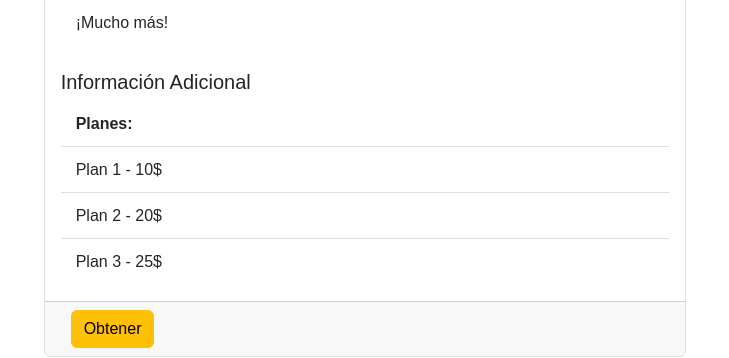
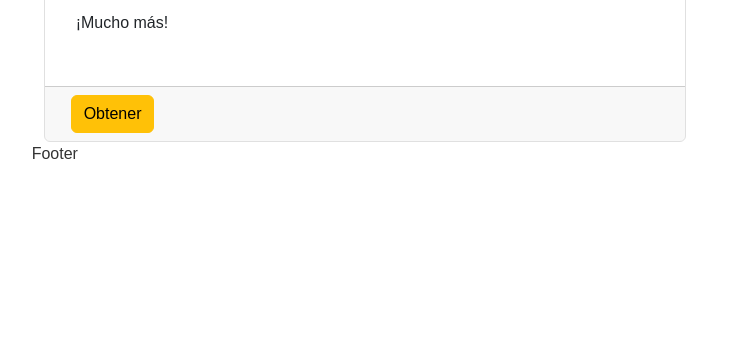
Before and after one commit to belfortep/librardos, a React (Create React App) app in the folder frontend/: page /premium in a window 1280 px wide. Shown: the part 517-875 px from the top of the page, without its empty margins (275-1004 px from the left). After the commit the page ends 800 px from the top, so only its background shows below. Built offline with nearby package versions, Linux system fonts and the light colour scheme.

Commit message:
Planes en checkout

```diff
--- a/frontend/src/pages/premiumCheckout/PremiumCheckout.jsx
+++ b/frontend/src/pages/premiumCheckout/PremiumCheckout.jsx
@@ -44,15 +44,15 @@ export const PremiumCheckout = () => {
                                 </ul>
                             </div>
                         </div>
-                        <h5 className="card-title">Información Adicional</h5>
+                        {/* <h5 className="card-title">Información Adicional</h5>
                         <ul className="list-group list-group-flush">
                             <li className="list-group-item">
                                 <strong>Planes:</strong>
                             </li>
-                            <li className="list-group-item">Plan 1 - 10$</li>
-                            <li className="list-group-item">Plan 2 - 20$</li>
-                            <li className="list-group-item">Plan 3 - 25$</li>
-                        </ul>
+                            <li className="list-group-item">Plan 1 - 10 U$D premium por 3 meses</li>
+                            <li className="list-group-item">Plan 2 - 15 U$D premium por 6 meses</li>
+                            <li className="list-group-item">Plan 3 - 25 U$D premium por 12 meses</li>
+                        </ul> */}
                     </div>
                     <div className="card-footer">
                         <button className="btn btn-warning" onClick={() => setShowForm(!showForm)}>
@@ -63,6 +63,18 @@ export const PremiumCheckout = () => {
                         <>
                             <div className="card-footer">
                                 <form>
+                                    <div className="mb-3">
+                                        <label htmlFor="plan" className="form-label">Selecciona un Plan</label>
+                                        <select
+                                            className="form-select"
+                                            id="plan"
+                                            onChange={(e) => setShowForm(showForm)}
+                                        >
+                                            <option value="10">Plan 1 - 10 U$D premium por 3 meses</option>
+                                            <option value="15">Plan 2 - 15 U$D premium por 6 meses</option>
+                                            <option value="25">Plan 3 - 25 U$D premium por 12 meses</option>
+                                        </select>
+                                    </div>
                                     <div className="mb-3">
                                         <label htmlFor="cardNumber" className="form-label">Número de Tarjeta</label>
                                         <input
```
